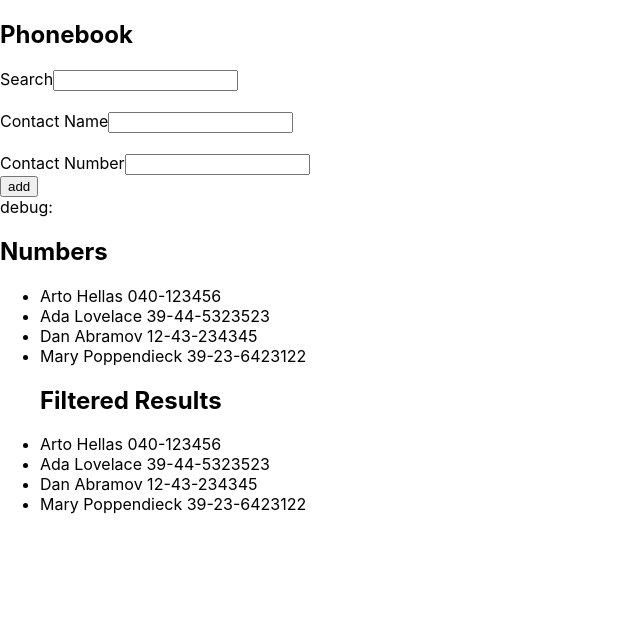
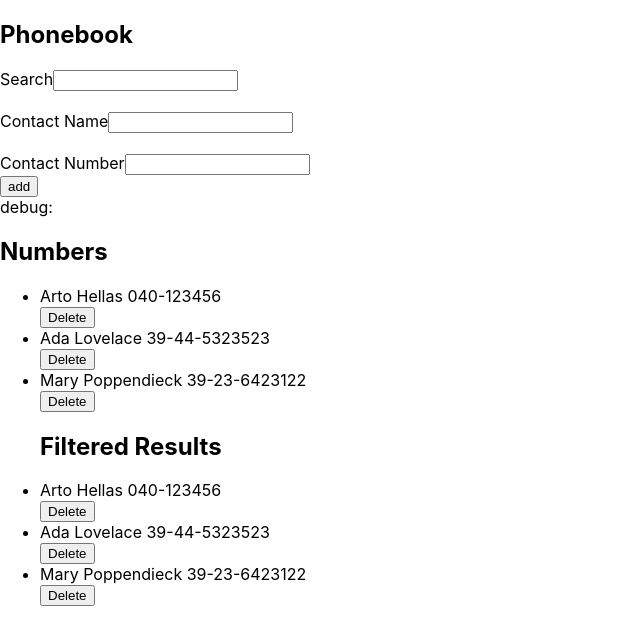
Before and after one commit to threebarber/react-phonebook, a React (Create React App) app: page / in a window 1280 px wide. Shown: the top 644 px of the page, without its empty margins (0-640 px from the left). Built offline with nearby package versions, Linux system fonts and the light colour scheme; data requests are answered from the project's data file.

Commit message:
added comms module, delete functionality from UI and backend jsonDB

```diff
--- a/db.json
+++ b/db.json
@@ -1,5 +1,5 @@
 {
-    "persons":[
+  "persons": [
     {
       "name": "Arto Hellas",
       "number": "040-123456",
@@ -11,11 +11,6 @@
       "id": 2
     },
     {
-        "name": "Dan Abramov",
-        "number": "12-43-234345",
-        "id": 3
-      },
-      {
       "name": "Mary Poppendieck",
       "number": "39-23-6423122",
       "id": 4
--- a/src/App.js
+++ b/src/App.js
@@ -1,10 +1,11 @@
 import React, { useState, useEffect } from "react";
 import axios from "axios";
+import comms from "./comms"
 
 /* phonebook exercise */
 
 const PersonDisplay = (props) => {
-  return <li>{props.name + " " + props.number}</li>;
+  return <div><li>{props.name + " " + props.number}</li><button onClick={props.onClick}>Delete</button></div>;
 };
 
 const UserInput = (props) => {
@@ -34,9 +35,11 @@ const App = () => {
 
   useEffect(() => {
     console.log("Starting effect");
-    axios.get("http://localhost:3001/persons").then((response) => {
+    comms
+    .getAll()
+    .then((initialPersons) => {
       console.log("promise fulfilled");
-      setPersons(response.data);
+      setPersons(initialPersons);
     });
   }, []);
 
@@ -48,6 +51,7 @@ const App = () => {
 
   const [newSearch, setNewSearch] = useState("");
 
+
   const addPerson = (event) => {
     event.preventDefault();
 
@@ -57,16 +61,36 @@ const App = () => {
     };
 
     if (!persons.some((element) => element.name === newName)) {
-      setPersons(persons.concat(personObject));
       console.log(
         "Added new contact: " + personObject.name + "|" + personObject.number
       );
+
+      comms
+      .create(personObject)
+      .then(returnedPerson => {
+        setPersons(persons.concat(returnedPerson));
+        setNewName('');
+        setNewNumber('');
+      })
+
     } else {
       alert("Contact already exists");
     }
 
     setNewName("");
   };
+
+  const handleDel = (event, id) => {
+
+    event.preventDefault();
+
+    comms.deletePerson(id)
+    const newArr = persons.filter(person => person.id !== id);
+    setPersons(newArr);
+
+  }
+
+
 
   return (
     <div>
@@ -89,7 +113,7 @@ const App = () => {
       <h2>Numbers</h2>
       <ul>
         {persons.map((person) => (
-          <PersonDisplay name={person.name} number={person.number} />
+          <PersonDisplay name={person.name} number={person.number} onClick={event => handleDel(event, person.id)} />
         ))}
       </ul>
       <ul>
@@ -102,6 +126,7 @@ const App = () => {
             <PersonDisplay
               name={filteredPerson.name}
               number={filteredPerson.number}
+              onClick={event => handleDel(event, filteredPerson.id)}
             />
           ))}
       </ul>
--- /dev/null
+++ b/src/comms.js
@@ -0,0 +1,24 @@
+import axios from 'axios'
+const baseUrl = 'http://localhost:3001/persons'
+
+const getAll = () => {
+  const request = axios.get(baseUrl)
+  return request.then(response => response.data)
+}
+
+const create = newObject => {
+  const request = axios.post(baseUrl, newObject)
+  return request.then(response => response.data)
+}
+
+const update = (id, newObject) => {
+  const request = axios.put(`${baseUrl}/${id}`, newObject)
+  return request.then(response => response.data)
+}
+
+const deletePerson = (id) => {
+    const request = axios.delete(`${baseUrl}/${id}`)
+    return request.then(response => response.data)
+  }
+
+export default { getAll, create, update, deletePerson}
```
Lines whose indentation alone changed are shown as unchanged.
